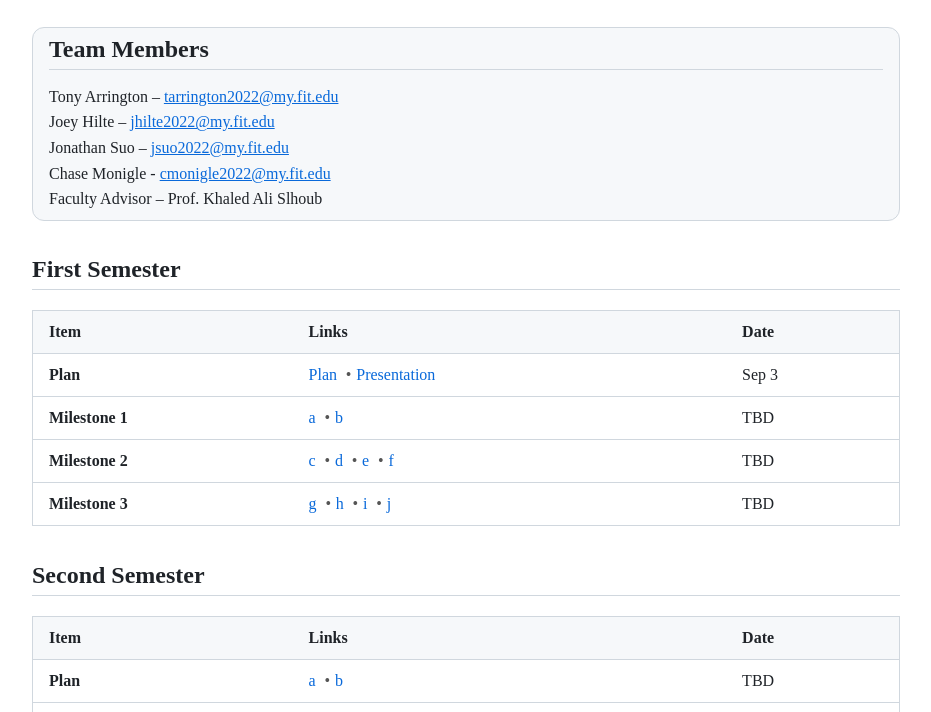
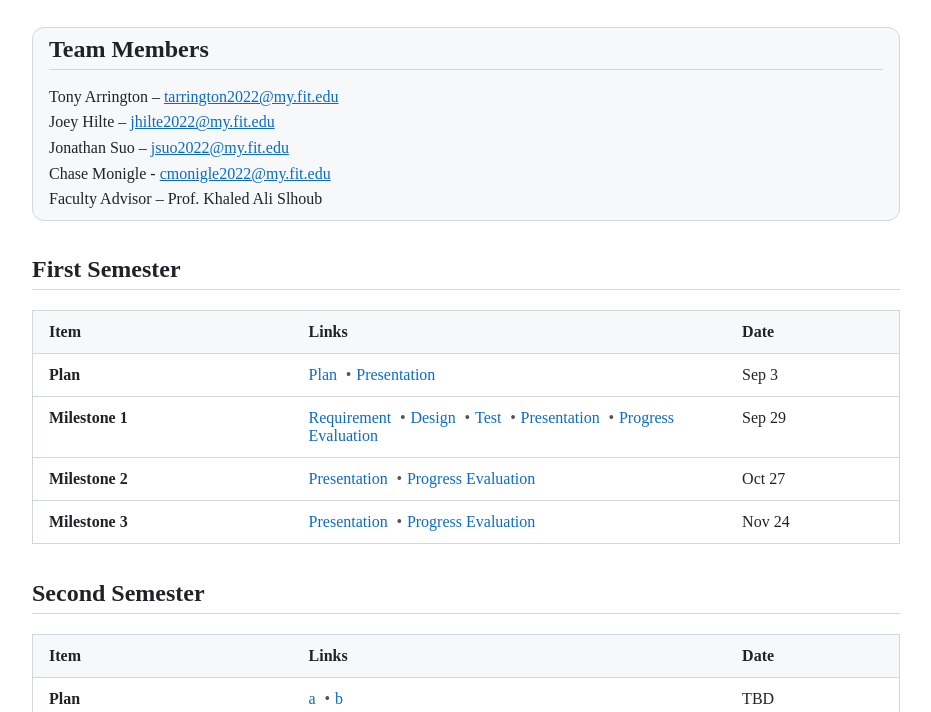
Before and after one commit to yanarex/shuttle-app-website, a plain HTML site: page index.html in a window 1280 px wide. Shown: the part 74-786 px from the top of the page, without its empty margins (174-1105 px from the left). Drawn offline with Linux system fonts and the light colour scheme.

Commit message:
Update index.html
Updated dates and links

```diff
--- a/index.html
+++ b/index.html
@@ -177,30 +177,29 @@ jsuo2022@my.fit.edu</a><br>
           <tr>
             <td><strong>Milestone 1</strong></td>
             <td class="links">
-              <a href="#">a</a>
-              <a href="#">b</a>
+              <a href="#">Requirement</a>
+              <a href="#">Design</a>
+              <a href="#">Test</a>
+              <a href="#">Presentation</a>
+              <a href="#">Progress Evaluation</a>
             </td>
-            <td>TBD</td>
+            <td>Sep 29</td>
           </tr>
           <tr>
             <td><strong>Milestone 2</strong></td>
             <td class="links">
-              <a href="#">c</a>
-              <a href="#">d</a>
-              <a href="#">e</a>
-              <a href="#">f</a>
+              <a href="#">Presentation</a>
+              <a href="#">Progress Evaluation</a>
             </td>
-            <td>TBD</td>
+            <td>Oct 27</td>
           </tr>
           <tr>
             <td><strong>Milestone 3</strong></td>
             <td class="links">
-              <a href="#">g</a>
-              <a href="#">h</a>
-              <a href="#">i</a>
-              <a href="#">j</a>
+              <a href="#">Presentation</a>
+              <a href="#">Progress Evaluation</a>
             </td>
-            <td>TBD</td>
+            <td>Nov 24</td>
           </tr>
         </tbody>
       </table>
```
